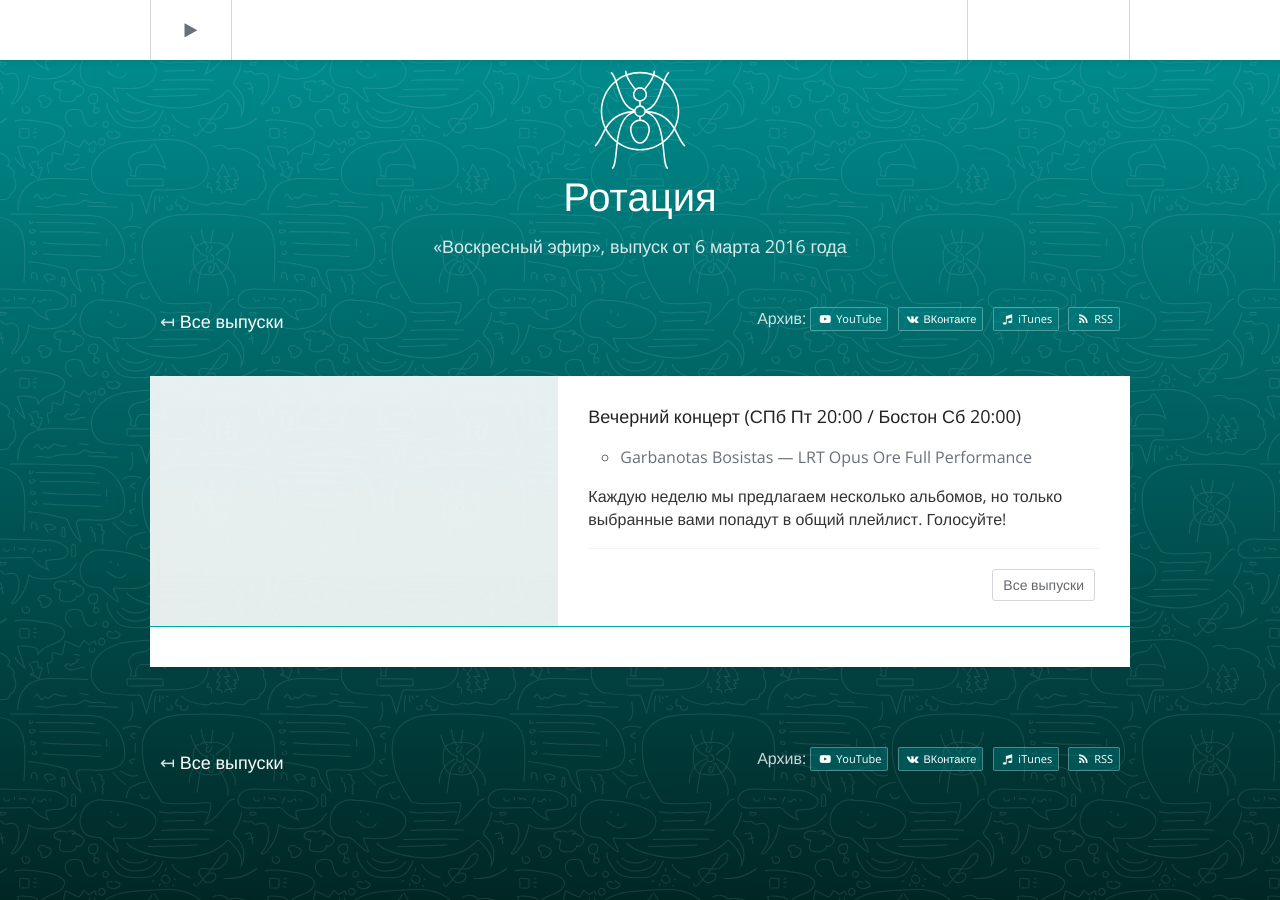
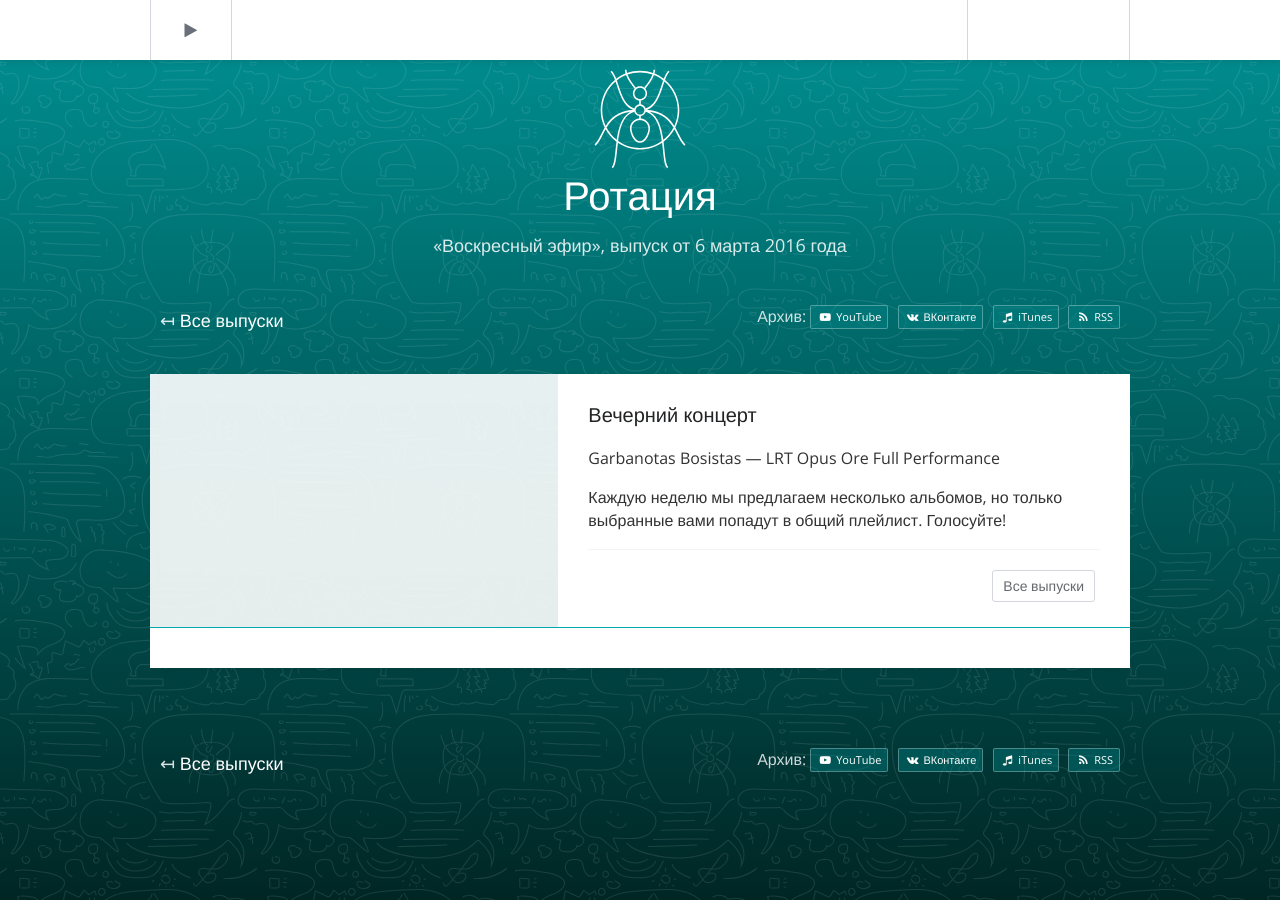
Before and after one commit to tretten/site-moonant, a Jekyll site: the page built from _posts/rotation/2016-03-06-ротация.md, in a window 1280 px wide and 900 px high, scrolled down 187 px. Built offline with Jekyll 4.4.1, drawn with Linux system fonts in a browser that asks for light colours; nearby versions of some CDN libraries; a script that is not in the unit is left out; comment, search, counter and statistics services are not loaded.

Commit message:
~ ротация

```diff
--- a/_posts/rotation/2016-03-06-ротация.md
+++ b/_posts/rotation/2016-03-06-ротация.md
@@ -10,7 +10,7 @@ album-5:    edIT / Certified Air Raid Material (2007)
 
 ---
 
-##### Вечерний концерт (СПб Пт 20:00 / Бостон Сб 20:00)
-- Garbanotas Bosistas — LRT Opus Ore  Full Performance
+#### Вечерний концерт
+Garbanotas Bosistas — LRT Opus Ore  Full Performance
 
 Каждую неделю мы предлагаем несколько альбомов, но только выбранные вами попадут в общий плейлист. Голосуйте!
```
